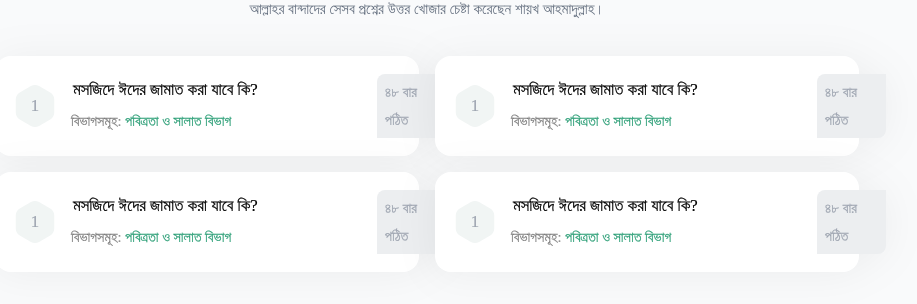
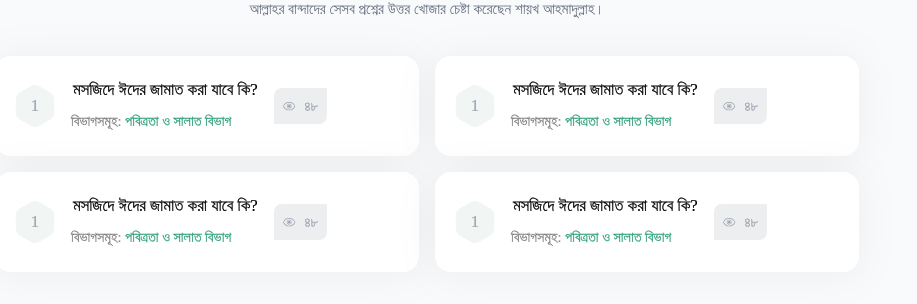
Before and after one commit to wapborhan/islamic-question-answer, a React (Create React App) app: page / in a window 1280 px wide. Shown: the part 1475-1779 px from the top of the page, without its empty margins (213-1130 px from the left). Built offline with nearby package versions, Linux system fonts and the light colour scheme.

Commit message:
Update QuesCard.jsx

```diff
--- a/src/home/question/QuesCard.jsx
+++ b/src/home/question/QuesCard.jsx
@@ -1,4 +1,5 @@
 import React from "react";
+import { CiRead } from "react-icons/ci";
 
 const QuesCard = () => {
   return (
@@ -25,7 +26,7 @@ const QuesCard = () => {
             ></path>
           </svg>
         </div>
-        <div className="flex lg:w-80 md:w-56 flex-col justify-between gap-1.5 group">
+        <div className="flex flex-col justify-between gap-1.5 group">
           <h4 className="text-base font-medium leading-7 text-[15px] text-black group-hover: dark:group-hover:text-subcat-hover dark:text-hadith-deepoffwhite xss:text-[15px] md:text-base xl:text-base style-Kalpurush max-line-2">
             মসজিদে ঈদের জামাত করা যাবে কি?
           </h4>
@@ -36,8 +37,8 @@ const QuesCard = () => {
             </span>
           </div>
         </div>
-        <div className="dark:text-hadith-deepoffwhite style-Kalpurush-dropdown text-sm leading-[26px] md:text-[13px] flex-initial text-gray-400 group-hover:text-white   style-Kalpurush  md-max:text-base  font-medium  group-hover:opacity-100  xl:text-lg group-hover:bg-[#2b9e76] bg-[#ECEEF0] dark:bg-[#383838] px-2 py-1 rounded-tl-lg rounded-br-lg">
-          ৪৮ বার পঠিত
+        <div className="dark:text-hadith-deepoffwhite style-Kalpurush-dropdown text-sm leading-[26px] md:text-[13px]  text-gray-400 group-hover:text-white style-Kalpurush  md-max:text-base  font-medium  group-hover:opacity-100  xl:text-lg group-hover:bg-[#2b9e76] bg-[#ECEEF0] dark:bg-[#383838] px-2 py-1 rounded-tl-lg rounded-br-lg flex items-center">
+          <CiRead /> <span className="ml-2">৪৮</span>
         </div>
       </div>
     </div>
```
